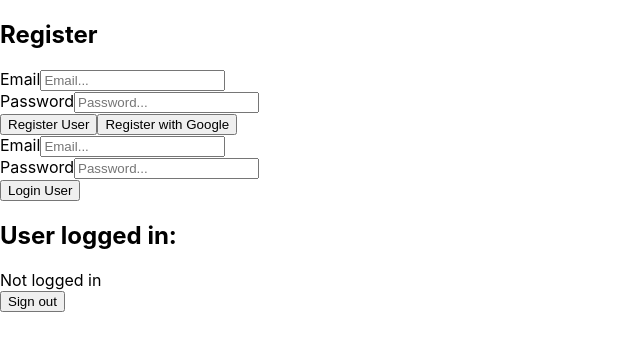
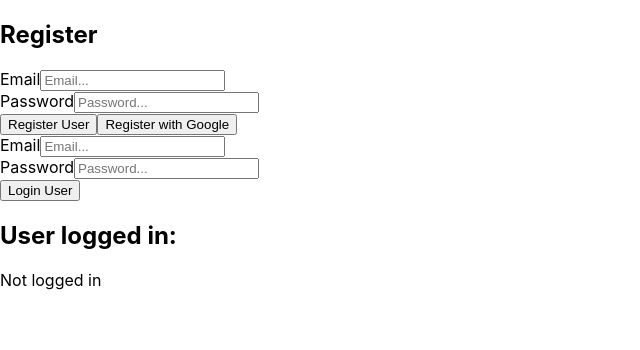
Before and after one commit to itong6/twitter-clone, a Next.js app: page / in a window 1280 px wide. Shown: the top 350 px of the page, without its empty margins (0-640 px from the left). Built offline with nearby package versions, Linux system fonts and the light colour scheme; no server answers.

Commit message:
log out button conditionally renders

```diff
--- a/pages/index.js
+++ b/pages/index.js
@@ -111,7 +111,7 @@ export default function Home() {
             {/* {user?.email} */}
             {user ? user.email : 'Not logged in'}
           </div>
-          <button onClick={logout}>Sign out</button>
+          {user ? <button onClick={logout}>Sign out</button> : ""}
         </div>
       </div>
     </div>
```
